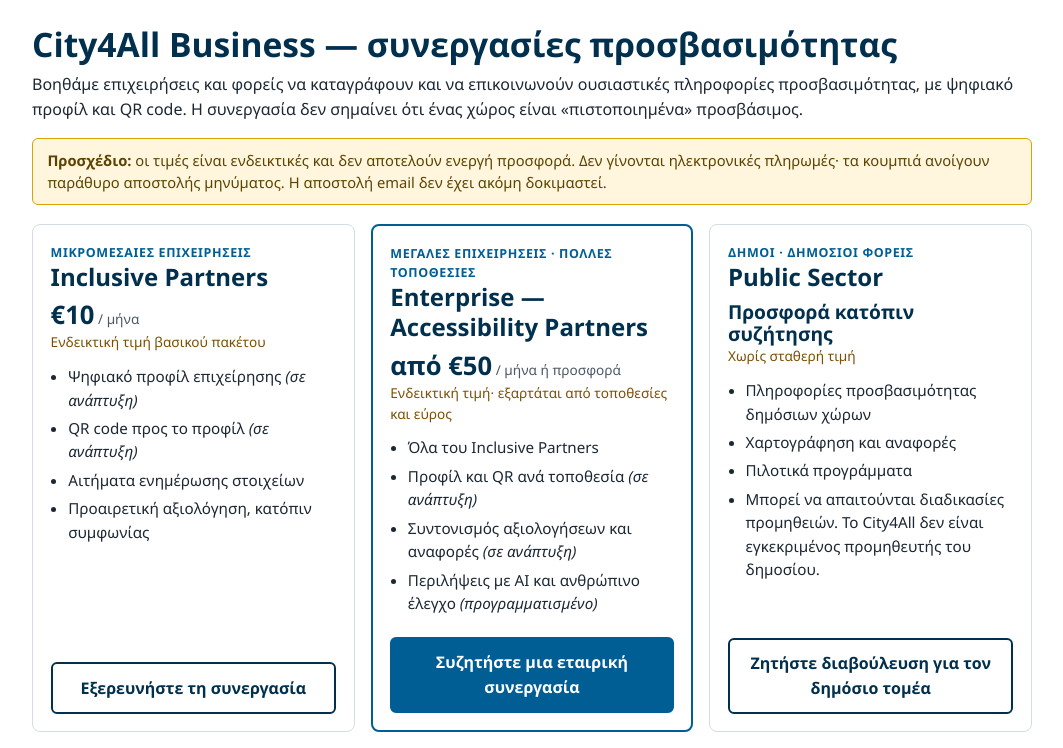
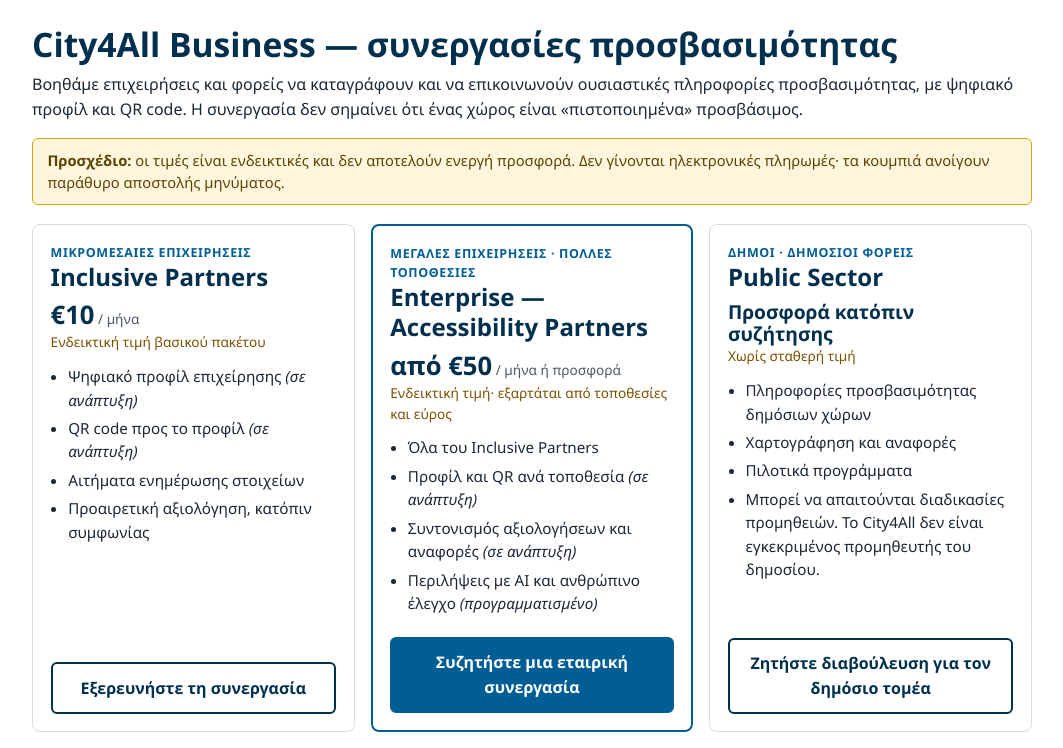
Before and after one commit to iliaspap34/City4all-payment-page, a plain HTML site: page index.html in a window 1280 px wide. Shown: the top 748 px of the page, without its empty margins (108-1171 px from the left). Drawn offline with Linux system fonts and the light colour scheme.

Commit message:
Set DELIVERY_TESTED to true in index.html

```diff
--- a/index.html
+++ b/index.html
@@ -134,7 +134,7 @@
 <script>
 /* ===== SETTINGS: the only place to edit ===== */
 var CITY4ALL_CONTACT_EMAIL = "city4all2025@gmail.com";
-var DELIVERY_TESTED = false; /* set true after you received a real test email (see instructions) */
+var DELIVERY_TESTED = true; /* set true after you received a real test email (see instructions) */
 /* ============================================ */
 (function(){
 "use strict";
```
